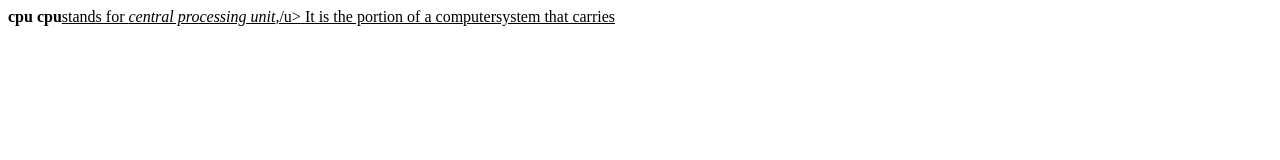
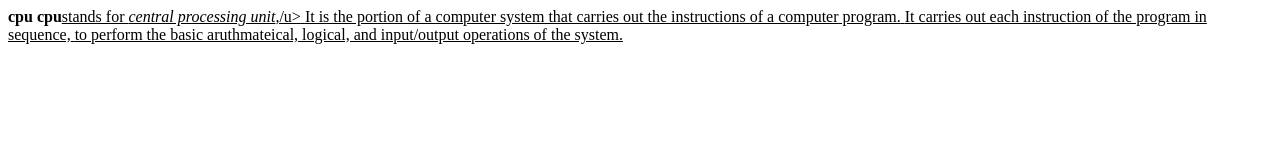
Before and after one commit to iamneo-production/baababecfbaaadaeccdfffebaeceaec, a website: page public/index.html in a window 1280 px wide. Drawn offline with Linux system fonts and the light colour scheme.

Commit message:
Backup Commit

```diff
--- a/public/index.html
+++ b/public/index.html
@@ -3,8 +3,10 @@
 <head>
 </head><b>cpu</b>
 <p1><b>cpu</b><u>stands for <i>central processing unit</i>,/u></p1>
-<p2>It is the portion of a <u>computer</u>system that carries</p2>
-
+<p2>It is the portion of a <u>computer</u> system that carries</p2>
+<p3>out the instructions of a <u>computer</u> program.</p3>
+<p4>It carries out each instruction of the program in sequence,</p4>
+<p5>to perform the basic aruthmateical, logical, and input/output operations of the system.</p5>
 </head>
 <body>
 </body>
```
